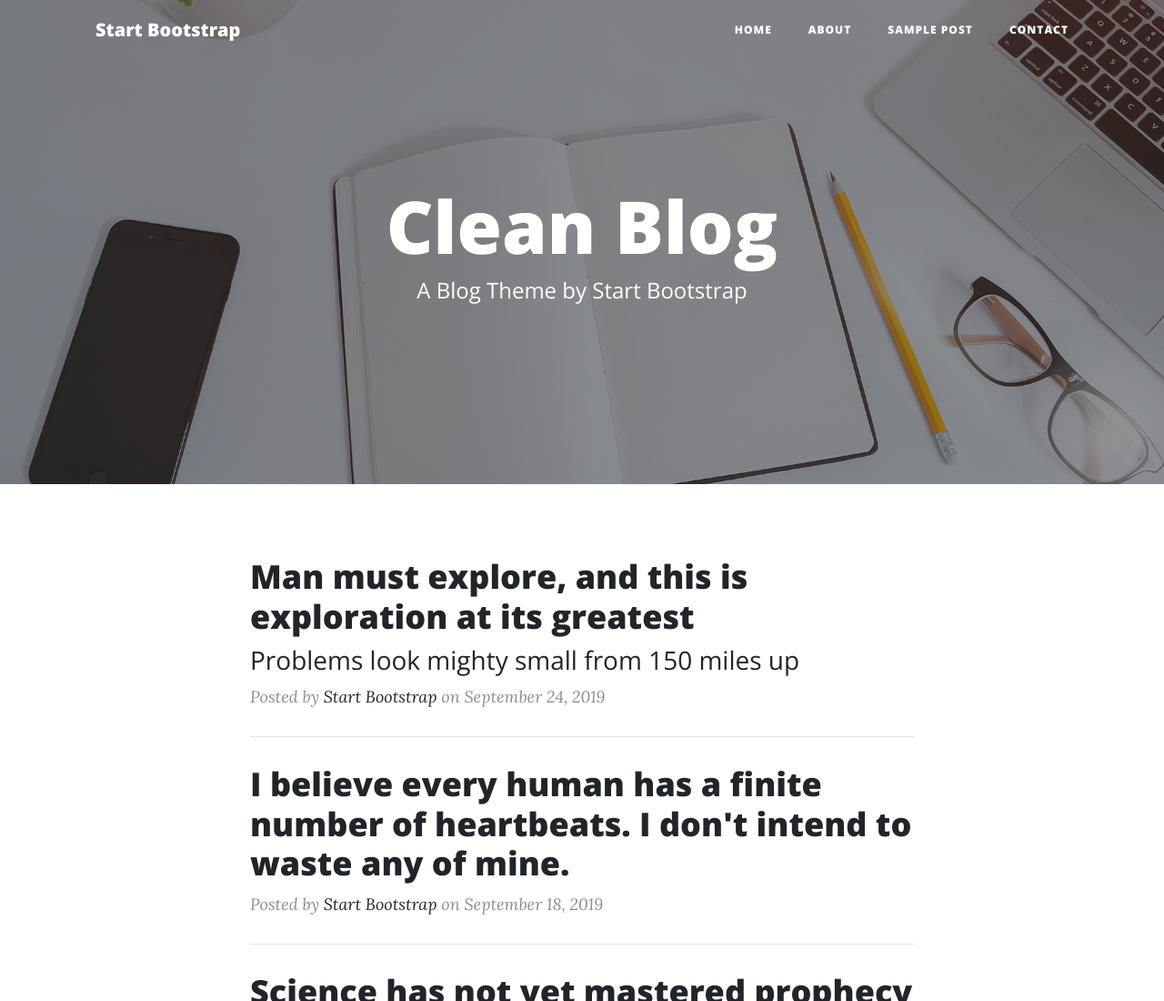
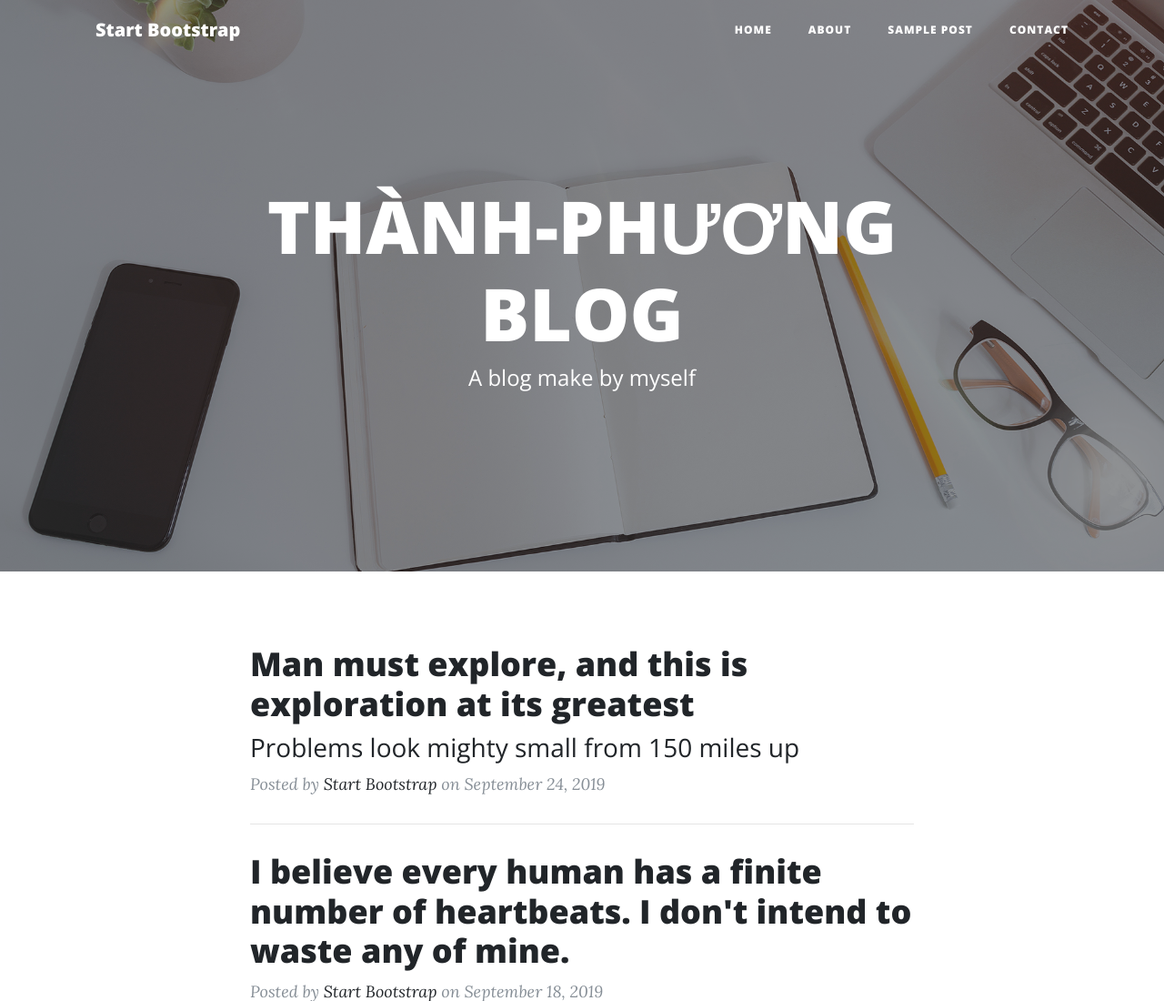
Before and after one commit to thanhbgtnut/thanhbgtnut.github.io, a website: page index.html in a window 1280 px wide. Shown: the top 1100 px of the page at 91% size. Drawn offline with nearby package versions, Linux system fonts and the light colour scheme.

Commit message:
Update index.html

```diff
--- a/index.html
+++ b/index.html
@@ -59,8 +59,8 @@
       <div class="row">
         <div class="col-lg-8 col-md-10 mx-auto">
           <div class="site-heading">
-            <h1>Clean Blog</h1>
-            <span class="subheading">A Blog Theme by Start Bootstrap</span>
+            <h1>THÀNH-PHƯƠNG BLOG</h1>
+            <span class="subheading">A blog make by myself</span>
           </div>
         </div>
       </div>
```
